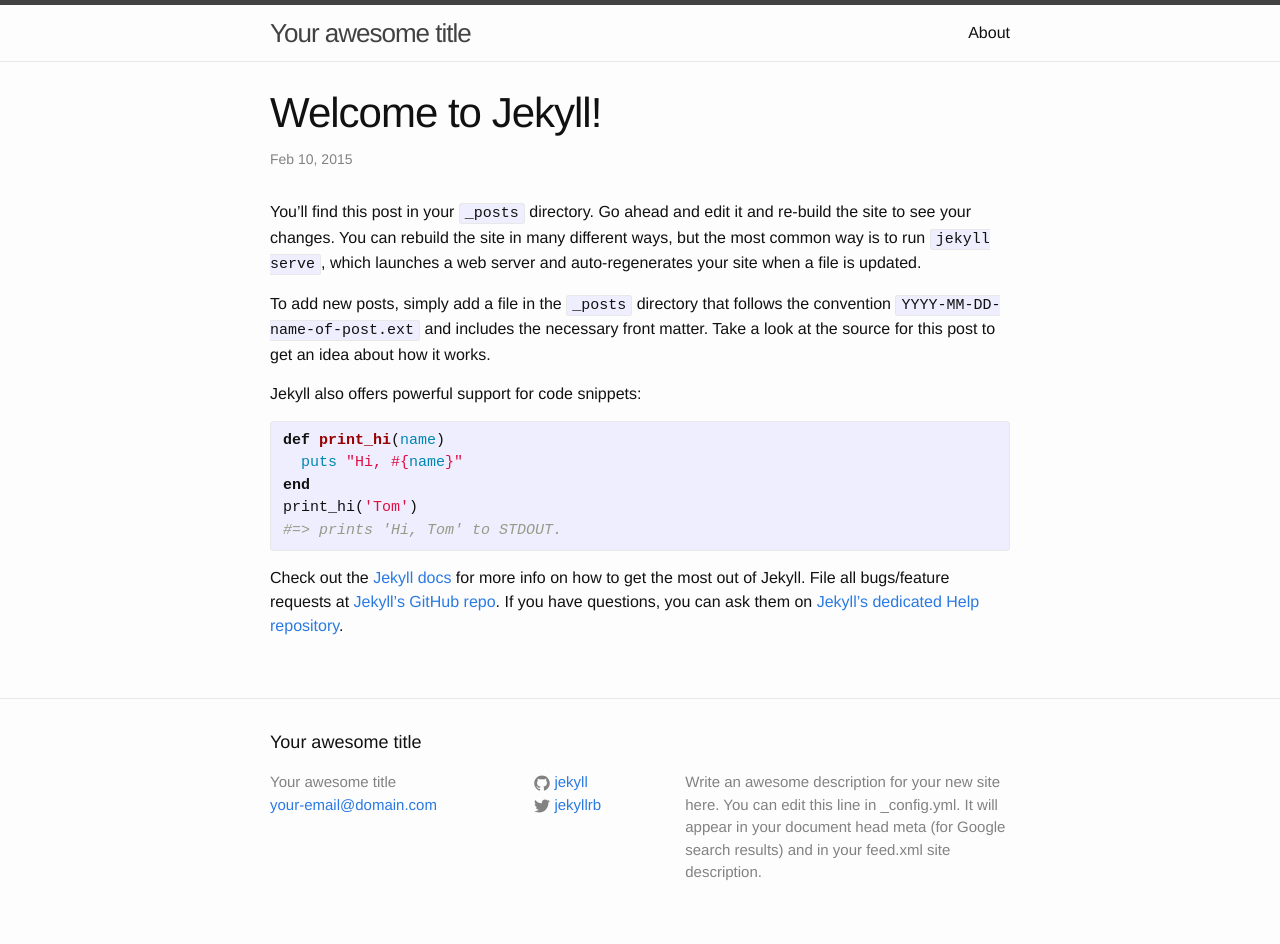
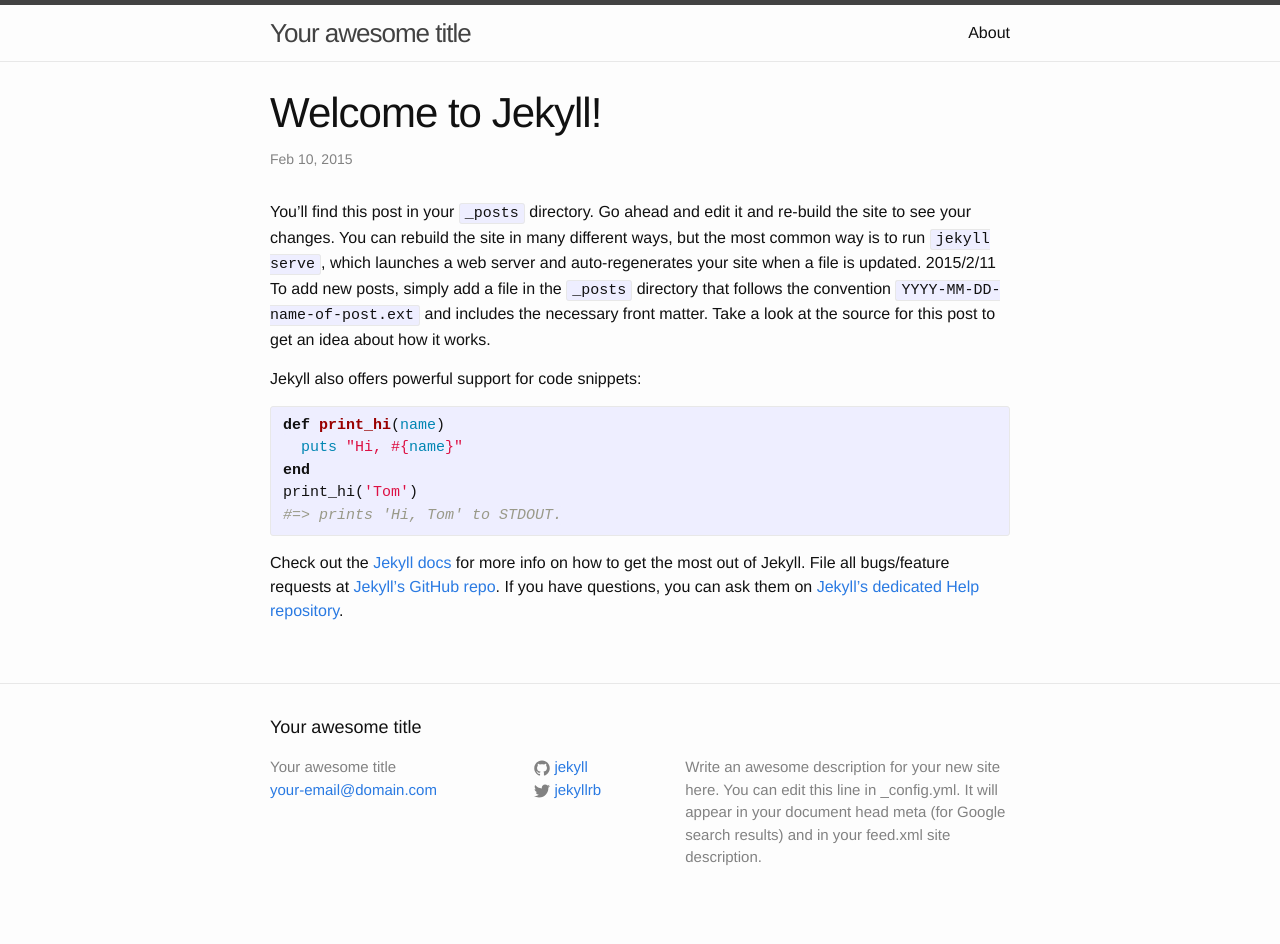
Before and after one commit to fengshifengshi/myblog, a Jekyll site: the page built from _posts/2015-02-10-welcome-to-jekyll.markdown, in a window 1280 px wide. Built offline with Jekyll 4.4.1, drawn with Linux system fonts in a browser that asks for light colours.

Commit message:
v0.0.1 first blood

```diff
--- a/_posts/2015-02-10-welcome-to-jekyll.markdown
+++ b/_posts/2015-02-10-welcome-to-jekyll.markdown
@@ -5,7 +5,7 @@ date:   2015-02-10 22:35:04
 categories: jekyll update
 ---
 You’ll find this post in your `_posts` directory. Go ahead and edit it and re-build the site to see your changes. You can rebuild the site in many different ways, but the most common way is to run `jekyll serve`, which launches a web server and auto-regenerates your site when a file is updated.
-
+2015/2/11
 To add new posts, simply add a file in the `_posts` directory that follows the convention `YYYY-MM-DD-name-of-post.ext` and includes the necessary front matter. Take a look at the source for this post to get an idea about how it works.
 
 Jekyll also offers powerful support for code snippets:
```
